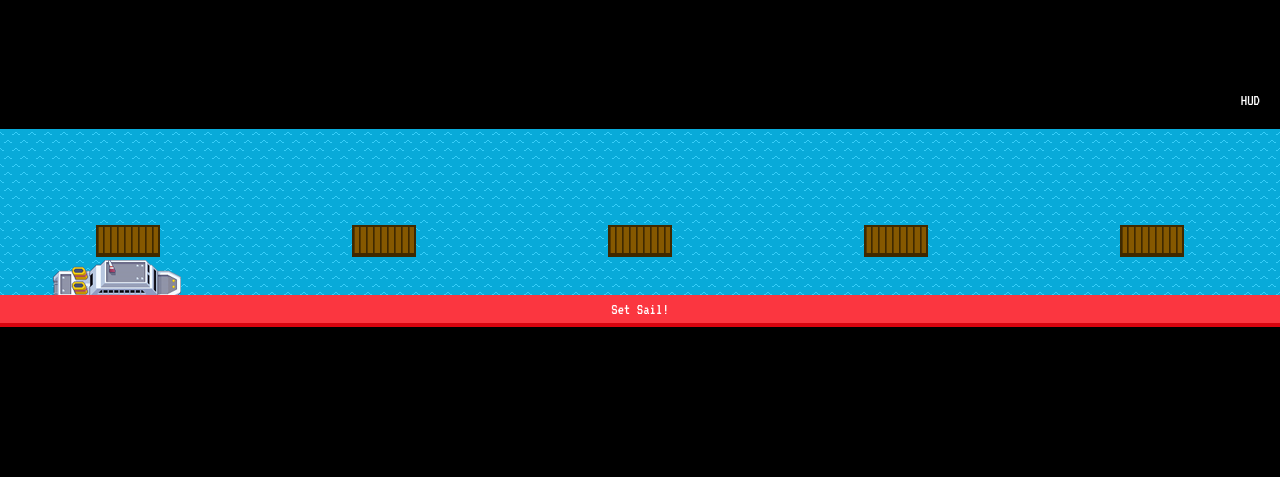
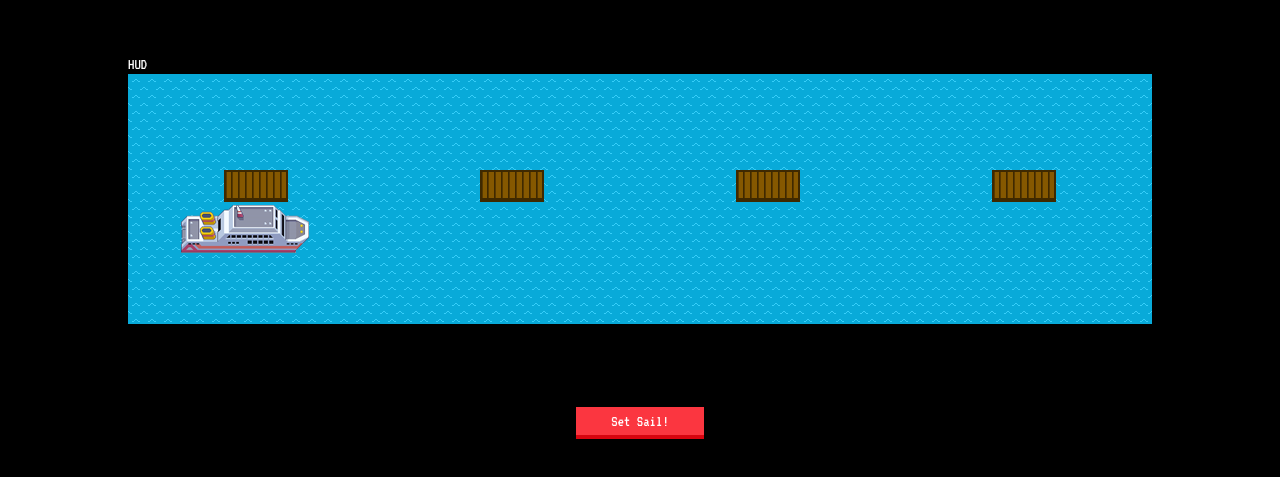
Before and after one commit to VeeUye/space-ships, a website: page index.html in a window 1280 px wide. Shown: the part 201-678 px from the top of the page. Drawn offline with Linux system fonts and the light colour scheme.

Commit message:
position HUD

```diff
--- a/css/style.css
+++ b/css/style.css
@@ -11,8 +11,8 @@ body {
 }
 
 #viewport {
-  width: 100%;
-  height: 256px;
+  width: 80%;
+  height: 250px;
   position: absolute;
   overflow-x: auto;
   background-image: url(../images/water0.png);
@@ -46,9 +46,9 @@ body {
   font-family: inherit;
   padding: 5px 5px;
   position: absolute;
-  bottom: 0;
-  left: 0;
-  width: 100%;
+  bottom: 20%;
+  left: 45%;
+  width: 10%;
   font-family: "VT323", monospace;
 }
 
@@ -71,9 +71,11 @@ body {
 
 #hud {
   background-color: black;
-  display: flex;
+  position: absolute;
+  align-self: flex-start;
   justify-content: flex-end;
-  padding: 20px;
+  padding-top: 20%;
+  width: 80%;
 }
 
 #port-status {
--- a/index.html
+++ b/index.html
@@ -15,12 +15,13 @@
     />
   </head>
   <body>
+    <div id="hud"><div id="port-status">HUD</div></div>
     <div id="viewport">
-      <div id="hud"><div id="port-status">HUD</div></div>
       <div id="ports"></div>
       <div id="ship"></div>
-      <button id="sailbutton">Set Sail!</button>
     </div>
+    <button id="sailbutton">Set Sail!</button>
+
     <script src="src/controller.js"></script>
     <script src="src/port.js"></script>
     <script src="src/itinerary.js"></script>
```
